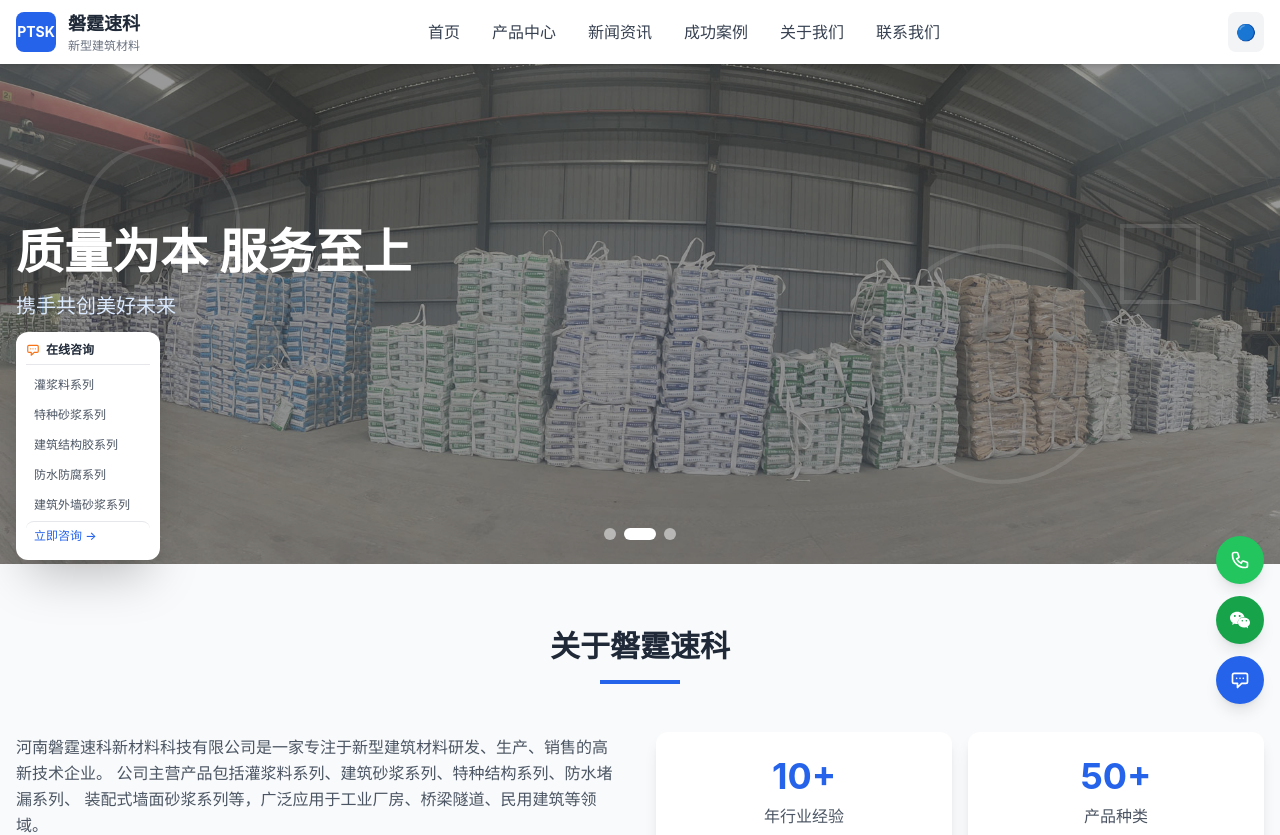
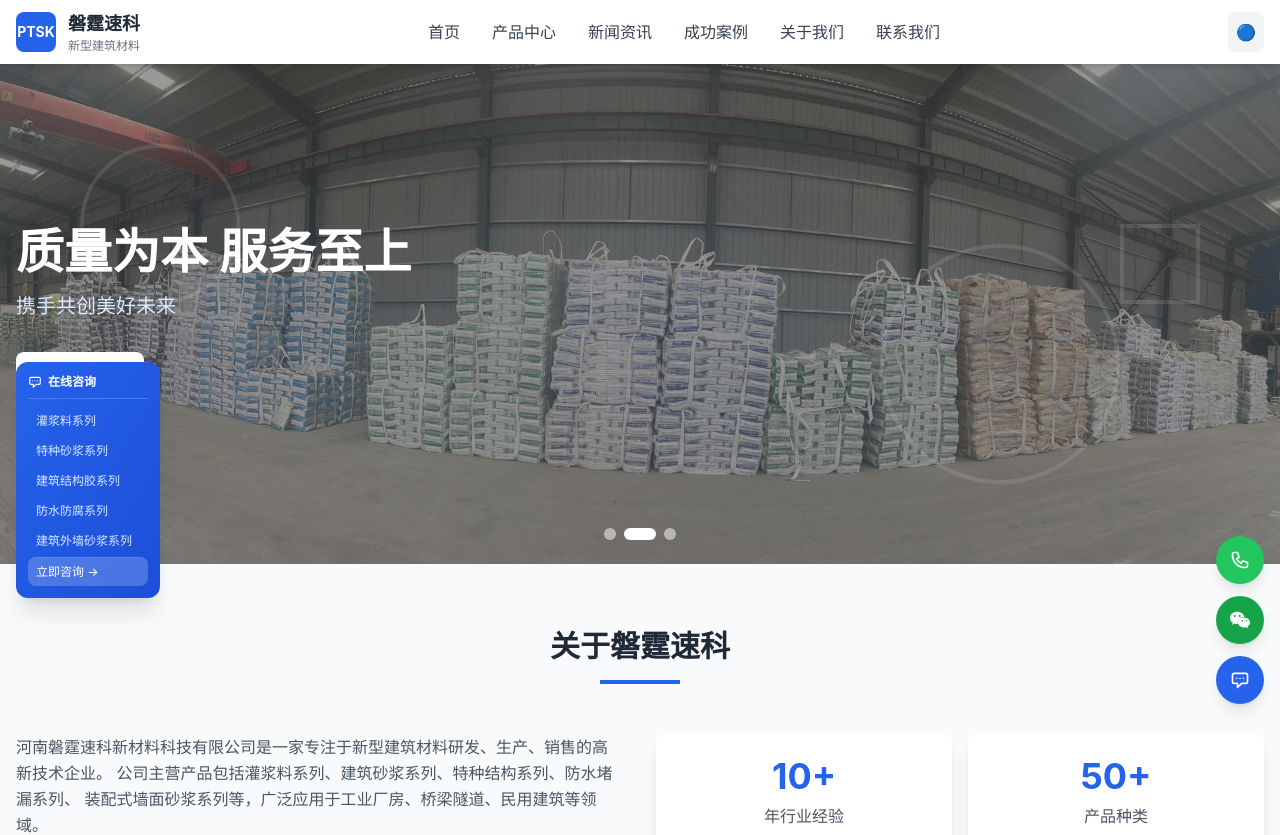
Before and after one commit to demperor888-ai/panting, a Next.js app: page / in a window 1280 px wide. Shown: the top 835 px of the page. Built offline with nearby package versions, Linux system fonts and the light colour scheme.

Commit message:
调整在线咨询位置到页面中上部并改为蓝色配色

```diff
--- a/src/components/FloatingContact.tsx
+++ b/src/components/FloatingContact.tsx
@@ -7,10 +7,10 @@ export default function FloatingContact() {
   return (
     <>
       {/* 左侧在线咨询 - 始终展开 */}
-      <div className="fixed left-4 bottom-60 z-50">
-        <div className="bg-white rounded-xl shadow-2xl p-2.5 w-36">
-          <h4 className="text-xs font-bold text-gray-800 mb-1.5 border-b pb-1.5 flex items-center gap-1.5">
-            <svg className="w-3.5 h-3.5 text-orange-500" fill="none" stroke="currentColor" viewBox="0 0 24 24">
+      <div className="fixed left-4 top-1/2 -translate-y-1/2 mt-20 z-50">
+        <div className="bg-gradient-to-br from-blue-600 to-blue-700 rounded-xl shadow-xl p-3 w-36">
+          <h4 className="text-xs font-bold text-white mb-2 border-b border-blue-400/50 pb-2 flex items-center gap-1.5">
+            <svg className="w-3.5 h-3.5" fill="none" stroke="currentColor" viewBox="0 0 24 24">
               <path strokeLinecap="round" strokeLinejoin="round" strokeWidth={2} d="M8 10h.01M12 10h.01M16 10h.01M9 16H5a2 2 0 01-2-2V6a2 2 0 012-2h14a2 2 0 012 2v8a2 2 0 01-2 2h-5l-5 5v-5z" />
             </svg>
             在线咨询
@@ -20,14 +20,14 @@ export default function FloatingContact() {
               <Link
                 key={cat.id}
                 href={`/products#${cat.id}`}
-                className="block px-2 py-1.5 text-xs text-gray-600 hover:bg-primary-50 hover:text-primary-600 rounded-lg transition"
+                className="block px-2 py-1.5 text-xs text-blue-100 hover:bg-white/15 hover:text-white rounded-lg transition"
               >
                 {cat.name}
               </Link>
             ))}
             <Link
               href="/contact"
-              className="block px-2 py-1.5 text-xs text-primary-600 font-medium hover:bg-primary-50 rounded-lg transition border-t mt-0.5 pt-1.5"
+              className="block px-2 py-1.5 text-xs text-white font-medium bg-white/20 hover:bg-white/30 rounded-lg transition border-t border-blue-400/30 mt-1 pt-1.5"
             >
               立即咨询 →
             </Link>
```
